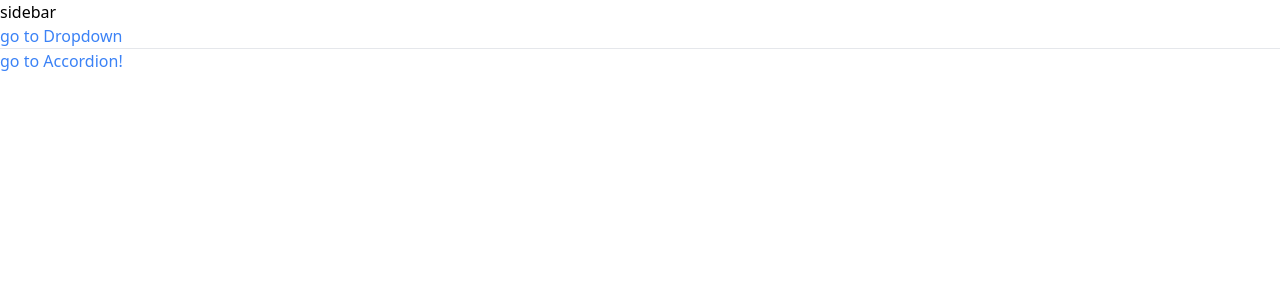
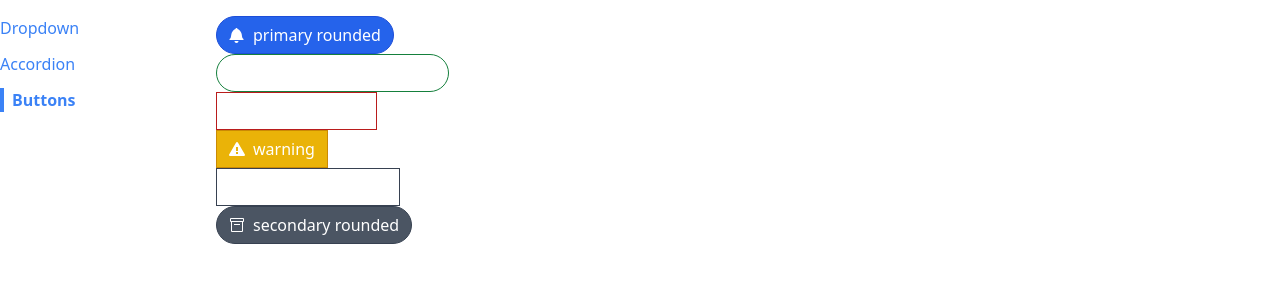
Before and after one commit to sumeetjk/components, a React (Vite) app: page /buttons in a window 1280 px wide. Shown: the top 300 px of the page. Built offline with nearby package versions, Linux system fonts and the light colour scheme.

Commit message:
complete the functionality and styling of navigation project

```diff
--- a/src/App.jsx
+++ b/src/App.jsx
@@ -1,22 +1,22 @@
 import SideBar from "./components/SideBar";
-import Link from "./components/Link";
 import Route from "./components/Route";
 import AccordionPage from "./pages/AccordionPage";
 import DropdownPage from "./pages/DropdownPage";
+import ButtonPage from "./pages/ButtonPage";
 
 export default function App() {
   return (
-    <div>
+    <div className="container mx-auto grid grid-cols-6 gap-4 mt-4">
       <SideBar />
-      <Link to="/dropdown">go to Dropdown</Link>
-      <hr />
-      <Link to="/accordion">go to Accordion!</Link>
-      <div>
+      <div className="col-span-5">
         <Route path="/accordion">
           <AccordionPage />
         </Route>
-        <Route path="/dropdown">
+        <Route path="/">
           <DropdownPage />
+        </Route>
+        <Route path="/buttons">
+          <ButtonPage />
         </Route>
       </div>
     </div>
--- a/src/components/Button.jsx
+++ b/src/components/Button.jsx
@@ -23,11 +23,11 @@
       "border-red-700 bg-red-600 text-white": danger,
       "rounded-full": rounded,
       "bg-white": outline,
-      "text-blue-500": outline && primary,
-      "text-gray-500": outline && secondary,
-      "text-green-500": outline && success,
-      "text-yellow-500": outline && warning,
-      "text-red-400": outline && danger,
+      "text-blue-600": outline && primary,
+      "text-gray-600": outline && secondary,
+      "text-green-600": outline && success,
+      "text-yellow-600": outline && warning,
+      "text-red-500": outline && danger,
     }
   );
 
--- a/src/components/Link.jsx
+++ b/src/components/Link.jsx
@@ -2,10 +2,14 @@
 import classNames from "classnames";
 import useNavigation from "../hooks/use-navigation";
 
-export default function Link({ to, children }) {
-  const { navigate } = useNavigation();
+export default function Link({ to, children, className, activeClassName }) {
+  const { navigate, currentPath } = useNavigation();
 
-  const classes = classNames("text-blue-500");
+  const classes = classNames(
+    "text-blue-500",
+    className,
+    currentPath === to && activeClassName
+  );
 
   const handleClick = (event) => {
     if (event.metaKey || event.ctrlKey) {
--- a/src/components/SideBar.jsx
+++ b/src/components/SideBar.jsx
@@ -1,3 +1,30 @@
+import Link from "./Link";
+
 export default function SideBar() {
-  return <div>sidebar</div>;
+  const links = [
+    { label: "Dropdown", path: "/" },
+    { label: "Accordion", path: "/accordion" },
+    { label: "Buttons", path: "/buttons" },
+  ];
+
+  const renderedLinks = links.map((link) => {
+    return (
+      <Link
+        key={link.label}
+        to={link.path}
+        className="mb-3"
+        activeClassName="font-bold border-l-4
+        border-blue-500
+        pl-2"
+      >
+        {link.label}
+      </Link>
+    );
+  });
+
+  return (
+    <div className="sticky top-0 flex flex-col items-start">
+      {renderedLinks}
+    </div>
+  );
 }
--- a/src/pages/ButtonPage.jsx
+++ b/src/pages/ButtonPage.jsx
@@ -9,13 +9,10 @@
 } from "react-icons/go";
 
 export default function ButtonPage() {
-  const handleClick = () => {
-    console.log("chu chu");
-  };
+  const handleClick = () => {};
 
   return (
     <div>
-      <h1>Buttons with different styles!</h1>
       <div>
         <Button primary rounded onClick={handleClick}>
           <GoBell />
```
